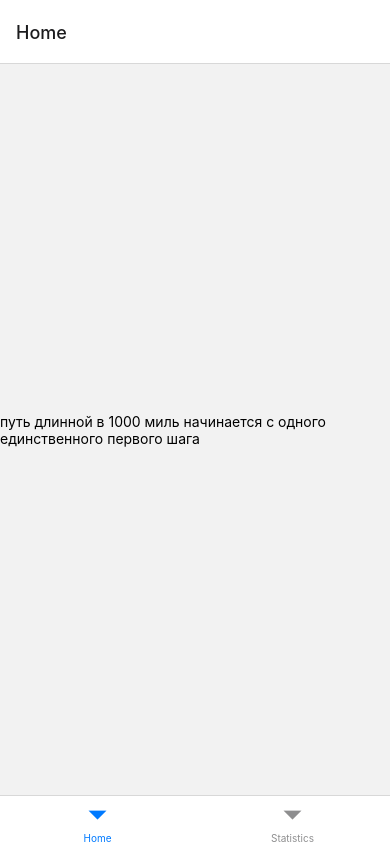
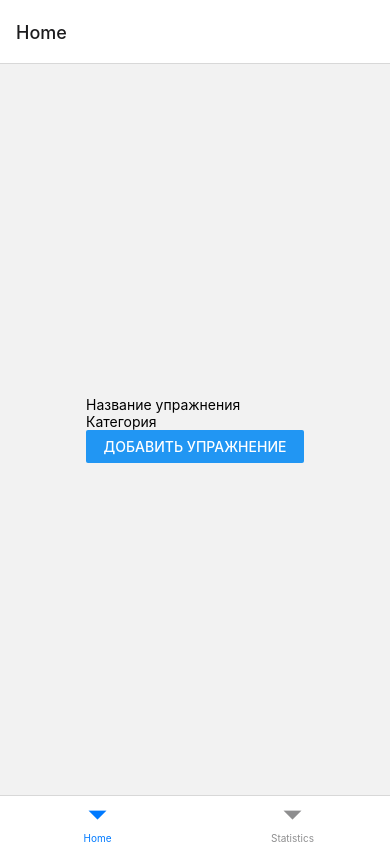
Before and after one commit to VeryStone69/react_native_todo, a React Native app: screen / in a window 390 px wide. Built offline with nearby package versions, Linux system fonts and the light colour scheme.

Commit message:
add: AddExerciseForm in HomeScreen

```diff
--- a/App.tsx
+++ b/App.tsx
@@ -1,35 +1,59 @@
 import * as React from 'react';
-import {View, Text} from 'react-native';
-import { NavigationContainer } from '@react-navigation/native';
+import {View, Text, Alert} from 'react-native';
+import {NavigationContainer} from '@react-navigation/native';
 import {SafeAreaProvider} from "react-native-safe-area-context";
-import { createBottomTabNavigator } from '@react-navigation/bottom-tabs';
+import {createBottomTabNavigator} from '@react-navigation/bottom-tabs';
+import {AddExerciseForm, ExerciseData} from "./common/component/AddExerciseForm/AddExerciseForm";
+import {useState} from "react";
+import uuid from 'react-native-uuid';
 
+type Exercise = {
+    category: string
+    exerciseName: string
+    id: string | number[]
+}
+function HomeScreen() {
+    const [exercises, setExercises] = useState<Exercise[]>([]);
+    console.log(exercises)
+    const handleAddExercise = (exerciseData: ExerciseData) => {
+        if(!!exerciseData.exerciseName.trim() && !!exerciseData.category.trim()){
+            const newExercise = {id: uuid.v4() , ...exerciseData };
+            setExercises([...exercises, newExercise]);
+        } else {
+            throw new Error("Заполните строки");
+        }
 
-function HomeScreen() {
+    };
     return (
-        <View style={{ flex: 1, alignItems: 'center', justifyContent: 'center' }}>
-            <Text>путь длинной в 1000 миль начинается с одного единственного первого шага</Text>
+        <>
+            <View style={{flex: 1, alignItems: 'center', justifyContent: 'center'}}>
+                {/*<Text>путь длинной в 1000 миль начинается с одного единственного первого шага</Text>*/}
+                <AddExerciseForm onAddExercise={handleAddExercise}/>
+            </View>
+            <View></View>
+        </>
 
-        </View>
     );
 }
+
 function StatisticsScreen() {
     return (
-        <View style={{ flex: 1, alignItems: 'center', justifyContent: 'center' }}>
+        <View style={{flex: 1, alignItems: 'center', justifyContent: 'center'}}>
             <Text>Your Profile</Text>
         </View>
     );
 }
 
 const Tab = createBottomTabNavigator();
+
 function App() {
 
     return (
         <SafeAreaProvider>
             <NavigationContainer>
                 <Tab.Navigator>
-                    <Tab.Screen name="Home" component={HomeScreen} />
-                    <Tab.Screen name="Statistics" component={StatisticsScreen} />
+                    <Tab.Screen name="Home" component={HomeScreen}/>
+                    <Tab.Screen name="Statistics" component={StatisticsScreen}/>
                 </Tab.Navigator>
             </NavigationContainer>
         </SafeAreaProvider>
--- a/common/component/AddExerciseForm/AddExerciseForm.tsx
+++ b/common/component/AddExerciseForm/AddExerciseForm.tsx
@@ -1,7 +1,7 @@
 import React, {useState} from 'react';
 import {View, TextInput, Button} from 'react-native';
 
-type ExerciseData = {
+export type ExerciseData = {
     exerciseName: string;
     category: string;
 }
```
